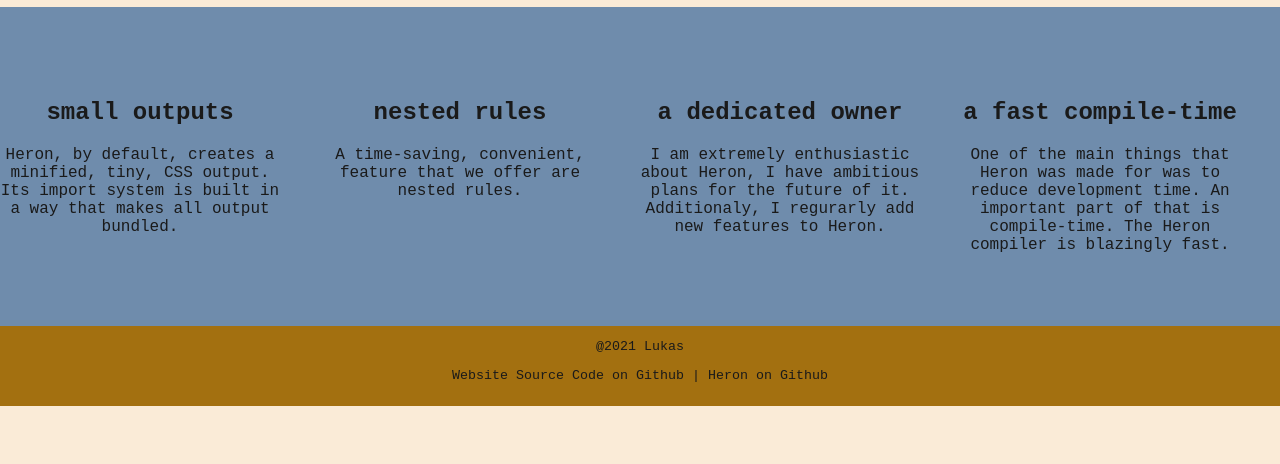
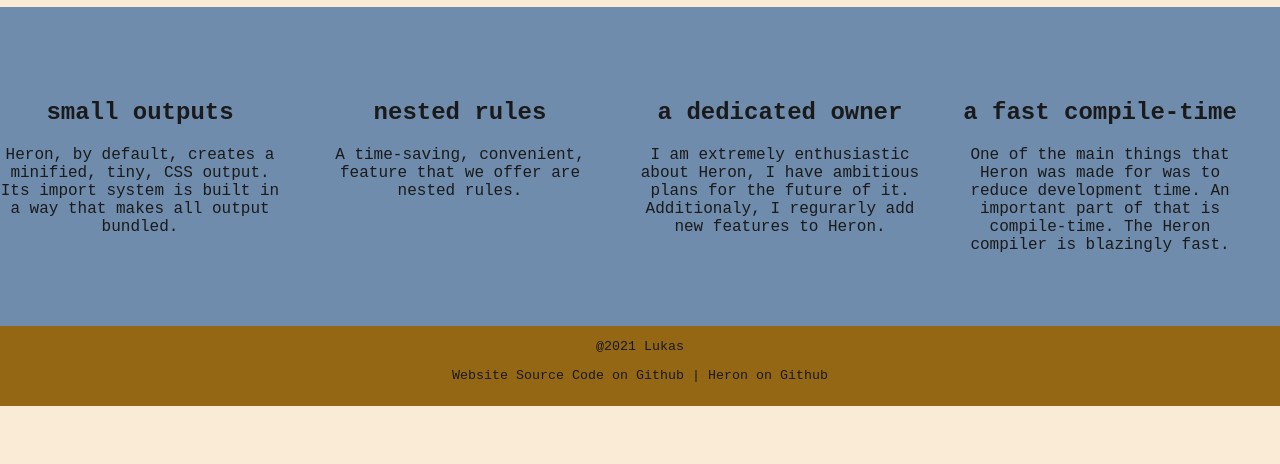
Before and after one commit to heron-lang/website, a plain HTML site: page index.html in a window 1280 px wide. Shown: the part 336-800 px from the top of the page. Drawn offline with Linux system fonts and the light colour scheme.

```diff
--- a/css/style.css
+++ b/css/style.css
@@ -6,7 +6,7 @@
 	--text-secondary: antiquewhite;
 
 	--bg-primary: antiquewhite;
-	--bg-secondary: rgb(163, 112, 16);
+	--bg-secondary: rgb(148, 103, 20);
 
 	--footerHeight: 5rem;
 	--btnHorizontalPadding: 7em;
```
